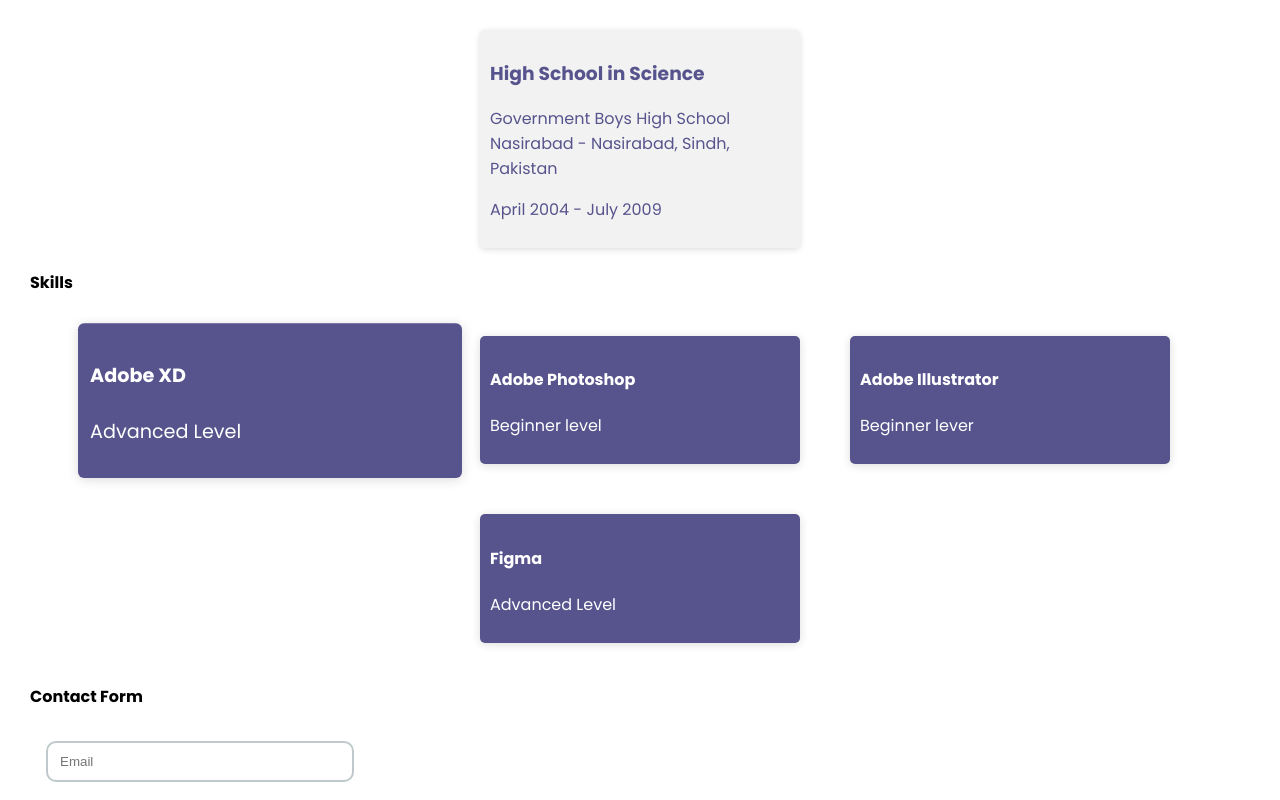
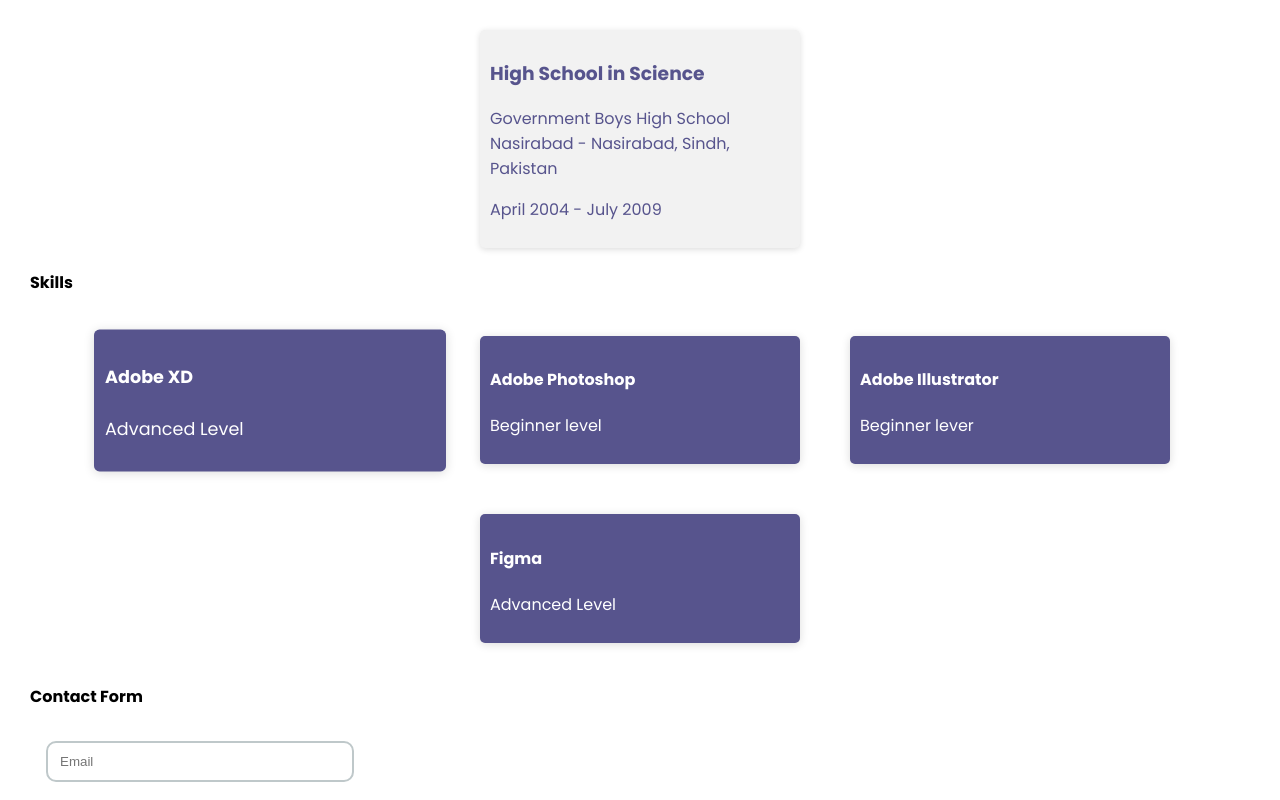
Before and after one commit to Sheeraz-Kalhoro/portfolio, a React (Create React App) app: page / in a window 1280 px wide. In both pictures the pointer is over the element 270 px from the left and 1524 px from the top of the page. Shown: the part 1124-1924 px from the top of the page. Built offline with nearby package versions, Linux system fonts and the light colour scheme.

Commit message:
styled-radius

```diff
--- a/src/App.css
+++ b/src/App.css
@@ -125,7 +125,7 @@
 }
 .education:hover{
   transform: translateY(-25px);
-  /* transform: scale(1.2); */
+  /* transform: scale(1.1); */
   box-shadow: 0px 1.47px 9.99px gainsboro;
 }
 main > h4{
@@ -151,8 +151,7 @@ main > h4{
 
 }
 .skill-card:hover{
-  transform: translateY(-25px);
-  transform: scale(1.2);
+  transform: scale(1.1);
   box-shadow: 0px 1.47px 9.99px gainsboro;
 }
 .skills{
```
